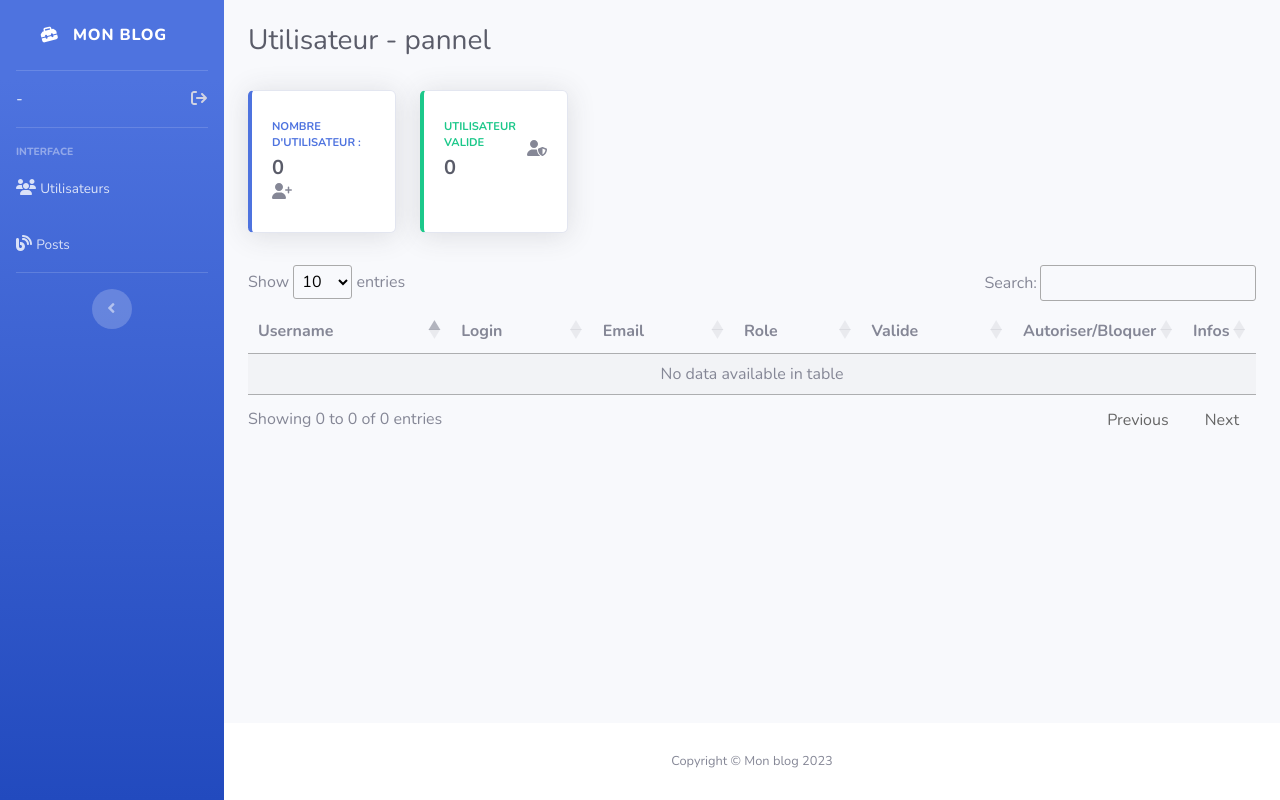
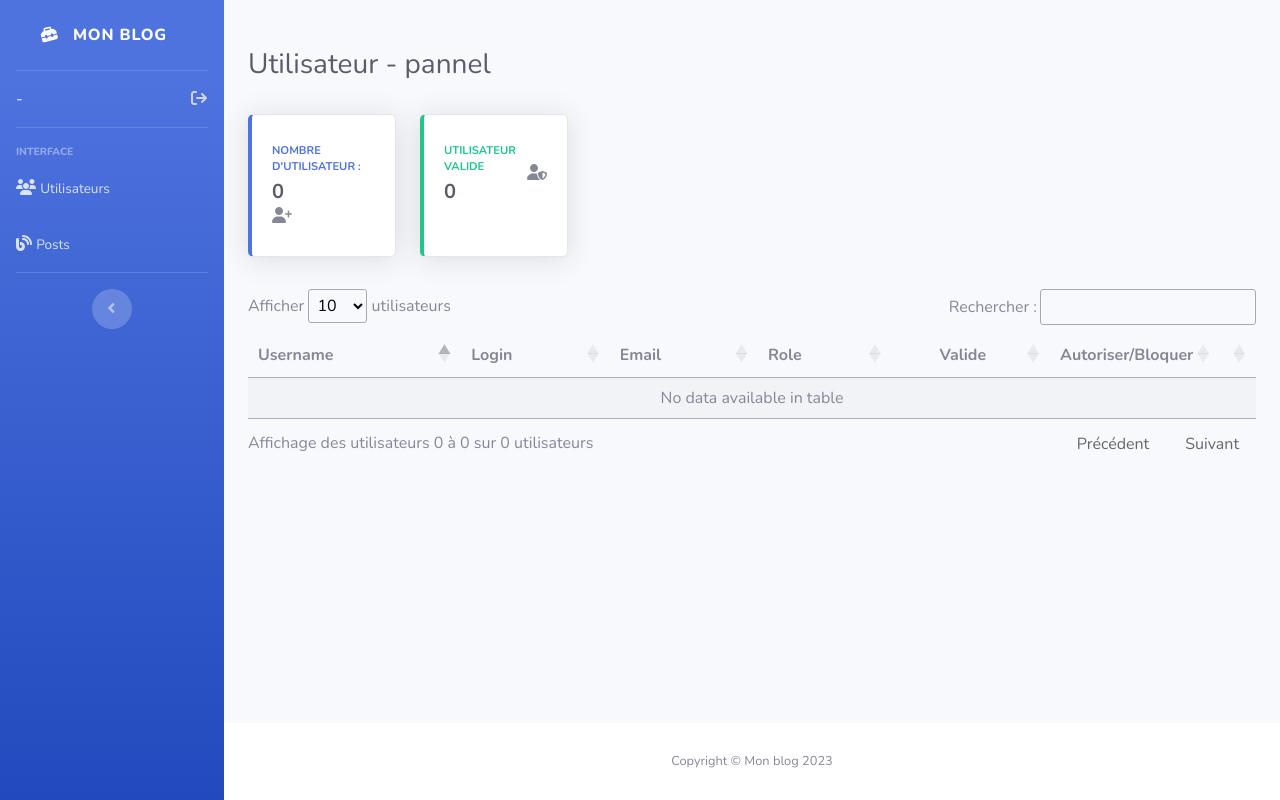
Before and after one commit to Timothe-Raynaud/blog, a PHP site: template templates/back/pages/users.html.twig in a window 1280 px wide. Run offline with PHP 8.4, Linux system fonts and the light colour scheme; the template is opened without the code that fills it, so the values that code supplies are empty; some libraries are stand-ins or nearby versions.

Commit message:
:sparkles: Improve admin user

```diff
--- a/public/js/back/datatable.js
+++ b/public/js/back/datatable.js
@@ -1,5 +1,19 @@
 $(document).ready(function () {
     $('#users-datatable').DataTable({
+        language: {
+            search: "Rechercher&nbsp;:",
+            lengthMenu:    "Afficher _MENU_ utilisateurs",
+            info:           "Affichage des utilisateurs _START_ &agrave; _END_ sur _TOTAL_ utilisateurs",
+            infoEmpty:      "Affichage des utilisateurs 0 &agrave; 0 sur 0 utilisateurs",
+            infoFiltered:   "(filtr&eacute; de _MAX_ &eacute;l&eacute;ments au total)",
+            paginate: {
+                first: "Premier",
+                previous: "Pr&eacute;c&eacute;dent",
+                next: "Suivant",
+                last: "Dernier"
+
+            },
+        },
         responsive: true,
         "columnDefs": [
             {
@@ -8,6 +22,7 @@ $(document).ready(function () {
             },
             {
                 "width": "0",
+                ordering:  false,
                 "targets": 6
             },
             { responsivePriority: 1, targets: 0},
--- a/public/js/back/modals.js
+++ b/public/js/back/modals.js
@@ -1,8 +1,17 @@
 var userModal = document.getElementById('user-modal')
 userModal.addEventListener('show.bs.modal', function (event) {
     var button = event.relatedTarget
+
     var username = button.getAttribute('data-bs-username')
-    var modalTitle = userModal.querySelector('.modal-title')
+    var login = button.getAttribute('data-bs-login')
+    var role = button.getAttribute('data-bs-role')
+
+    var modalTitle = userModal.querySelector('.modal-user-title')
+    var modalLogin = userModal.querySelector('.modal-user-login')
+    var modalUsername = userModal.querySelector('.modal-user-username')
+    var modalRole = userModal.querySelector('.modal-user-role')
 
     modalTitle.textContent = username
+    modalLogin.value = login
+    modalUsername.value = username
 })
--- a/src/Controller/back/AdminController.php
+++ b/src/Controller/Back/AdminController.php
@@ -1,6 +1,6 @@
 <?php
 
-namespace Controller\back;
+namespace Controller\Back;
 
 use Manager\UserManager;
 use Repository\UserRepository;
--- a/src/Controller/front/BlogController.php
+++ b/src/Controller/Front/BlogController.php
@@ -1,6 +1,6 @@
 <?php
 
-namespace Controller\front;
+namespace Controller\Front;
 
 use Repository;
 use Twig;
--- a/src/Controller/front/UserController.php
+++ b/src/Controller/Front/UserController.php
@@ -1,6 +1,6 @@
 <?php
 
-namespace Controller\front;
+namespace Controller\Front;
 
 use Manager\UserManager;
 use Twig\Environment;
--- a/src/Manager/UserManager.php
+++ b/src/Manager/UserManager.php
@@ -53,7 +53,7 @@ class UserManager
                     $contact = $this->contactRepository->getContactsByUsername($username);
                     $password = password_hash($password, PASSWORD_DEFAULT);
 
-                    if ($this->userRepository->setUser($login, $password, 'DEFAULT', $contact['contact_id'])) {
+                    if ($this->userRepository->setUser($login, $password, $contact['contact_id'])) {
                         $result['isAdd'] = true;
                         $result['message'] = 'Le compte à bien été créer';
                         return $result;
--- a/templates/back/pages/users.html.twig
+++ b/templates/back/pages/users.html.twig
@@ -14,7 +14,7 @@
         <div class="container-fluid">
 
             <div class="d-sm-flex align-items-center justify-content-between my-4">
-                <h1 class="h3 mb-0 text-gray-800">Utilisateur - pannel</h1>
+                <h1 class="h3 mb-0 text-gray-800 mt-4">Utilisateur - pannel</h1>
             </div>
 
             <div class="row">
@@ -65,9 +65,9 @@
                             <th>Login</th>
                             <th>Email</th>
                             <th>Role</th>
-                            <th>Valide</th>
+                            <th class="text-center">Valide</th>
                             <th>Autoriser/Bloquer</th>
-                            <th>Infos</th>
+                            <th></th>
                         </tr>
                         </thead>
                         <tbody>
@@ -77,23 +77,31 @@
                                 <td>{{ user.login }}</td>
                                 <td>{{ user.email }}</td>
                                 <td>{{ user.role }}</td>
-                                <td>{{ user.is_available ? 'Oui' : 'Non' }}</td>
+                                {% if user.is_available %}
+                                    <td class="text-center"><span class="bg-success px-4 py-1 rounded text-white">Compte valide</span></td>
                                     <td class="text-center">
-                                    <a href="/admin-user-validated?{{ user.user_id }}" id="Autoriser"
-                                       class="btn bg-success text-white" style="width: 40px; height: 40px;">
-                                        <i class="fa-solid fa-check"></i>
-                                    </a>
-                                    <a href="/admin-user-block?{{ user.user_id }}" id="Bloquer"
+                                        <a href="/admin-user-block?{{ user.user_id }}"
                                            class="btn bg-danger text-white" style="width: 40px; height: 40px;">
                                             <i class="fa-solid fa-xmark"></i>
                                         </a>
                                     </td>
+                                {% else %}
+                                    <td class="text-center"><span class="bg-danger px-4 py-1 rounded text-white">Compte non valide</span></td>
+                                    <td class="text-center">
+                                        <a href="/admin-user-validated?{{ user.user_id }}"
+                                           class="btn bg-success text-white" style="width: 40px; height: 40px;">
+                                            <i class="fa-solid fa-check"></i>
+                                        </a>
+                                    </td>
+                                {% endif %}
                                 <td class="text-center">
                                     <button type="button"
                                             class="btn text-primary"
                                             data-bs-toggle="modal"
                                             data-bs-target="#user-modal"
                                             data-bs-username= {{ user.username }}
+                                            data-bs-login= {{ user.login }}
+                                            data-bs-role= {{ user.role }}
                                     >
                                         <i class="fa-solid fa-magnifying-glass"></i>
                                     </button>
@@ -111,19 +119,31 @@
         <div class="modal-dialog modal-dialog-centered">
             <div class="modal-content">
                 <div class="modal-header">
-                    <h4 class="modal-title" id="myModalLabel"></h4>
+                    <h4 class="modal-user-title" id="myModalLabel"></h4>
                     <button type="button" class="close" data-bs-dismiss="modal" aria-label="Close">
                         <span aria-hidden="true">&times;</span>
                     </button>
                 </div>
                 <div class="modal-body">
-                    <form action="">
-                        <label>Role :</label>
+                    <div class="my-2">
+                        <div>
+                            <label class="form-label">Login</label>
+                            <input type="text" class="form-control" readonly="readonly" id="modal-user-login"/>
+                        </div>
+                        <div>
+                            <label class="form-label">Username</label>
+                            <input type="text" class="form-control" readonly="readonly" id="modal-user-username"/>
+                        </div>
+                    </div>
+                    <form action="" class="my-2">
+                        <div>
+                            <label class="form-label">Role :</label>
                             <select class="form-control" id="roleSelector">
                                 <option>ADMIN</option>
                                 <option>CREATOR</option>
                                 <option>DEFAULT</option>
                             </select>
+                        </div>
                     </form>
                 </div>
                 <div class="modal-footer">
```
Also changed, not shown: public/index.php (+4 -4 lines), src/Controller/Front/MainController.php (renamed from src/Controller/front/MainController.php, +6 -6 lines), src/Repository/UserRepository.php (+8 -5 lines). Lines whose indentation alone changed are shown as unchanged.
